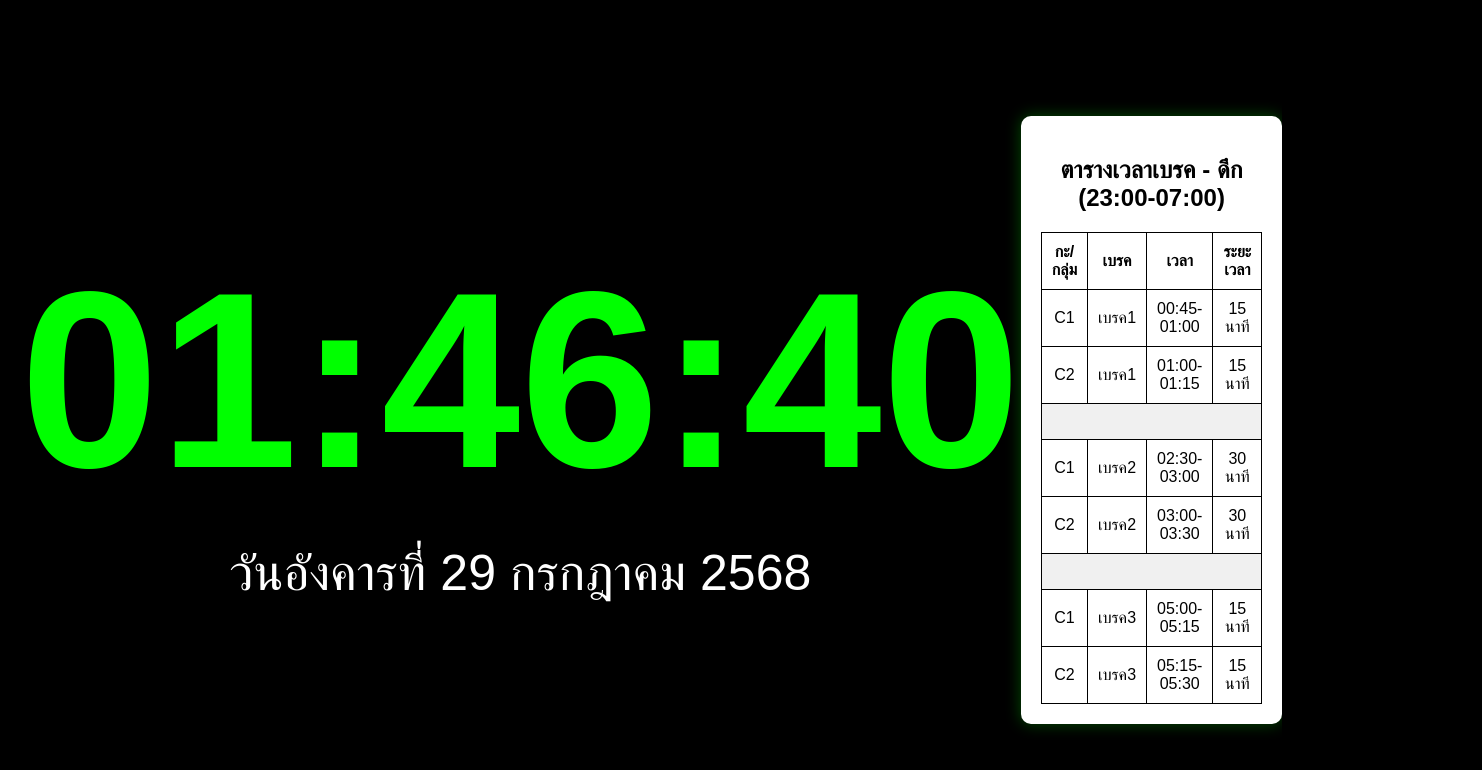
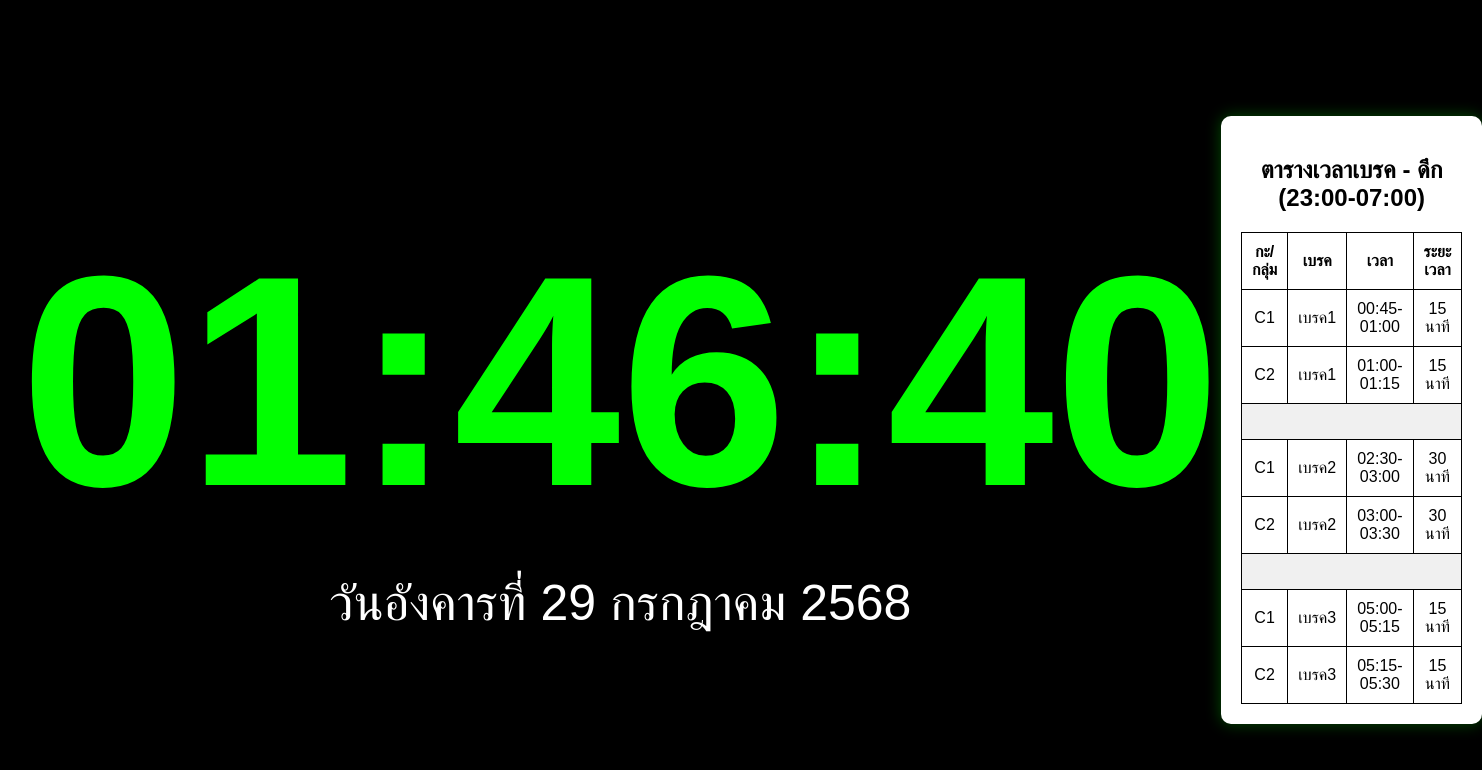
Before and after one commit to TanetW/Clock, a plain HTML site: page index.html in a window 1280 px wide. Shown: the whole page, 1482 px wide, since content can reach past the window. Drawn offline with Linux system fonts and the light colour scheme.

Commit message:
Update index.html
Signed-off-by: TanetW <ice210534@hotmail.com>

```diff
--- a/index.html
+++ b/index.html
@@ -6,7 +6,7 @@
     <style>
         body {font-family: 'Arial', sans-serif; background: #000; color: #0f0; display: flex; justify-content: space-between; align-items: center; height: 100vh; margin: 0; padding: 20px;}
         .time-container {text-align: center; flex: 2;}
-        .clock {font-size: 250px; font-weight: bold; margin-bottom: 20px; color: #0f0;}
+        .clock {font-size: 300px; font-weight: bold; margin-bottom: 20px; color: #0f0;}
         .date {font-size: 50px; color: #fff;}
         .break-schedule {background: #fff; padding: 20px; border-radius: 10px; box-shadow: 0 0 15px rgba(0,255,0,0.3); color: #000; width: 40%; flex: 1;}
         .break-schedule h2 {text-align: center; margin-bottom: 20px; color: #000;}
```
